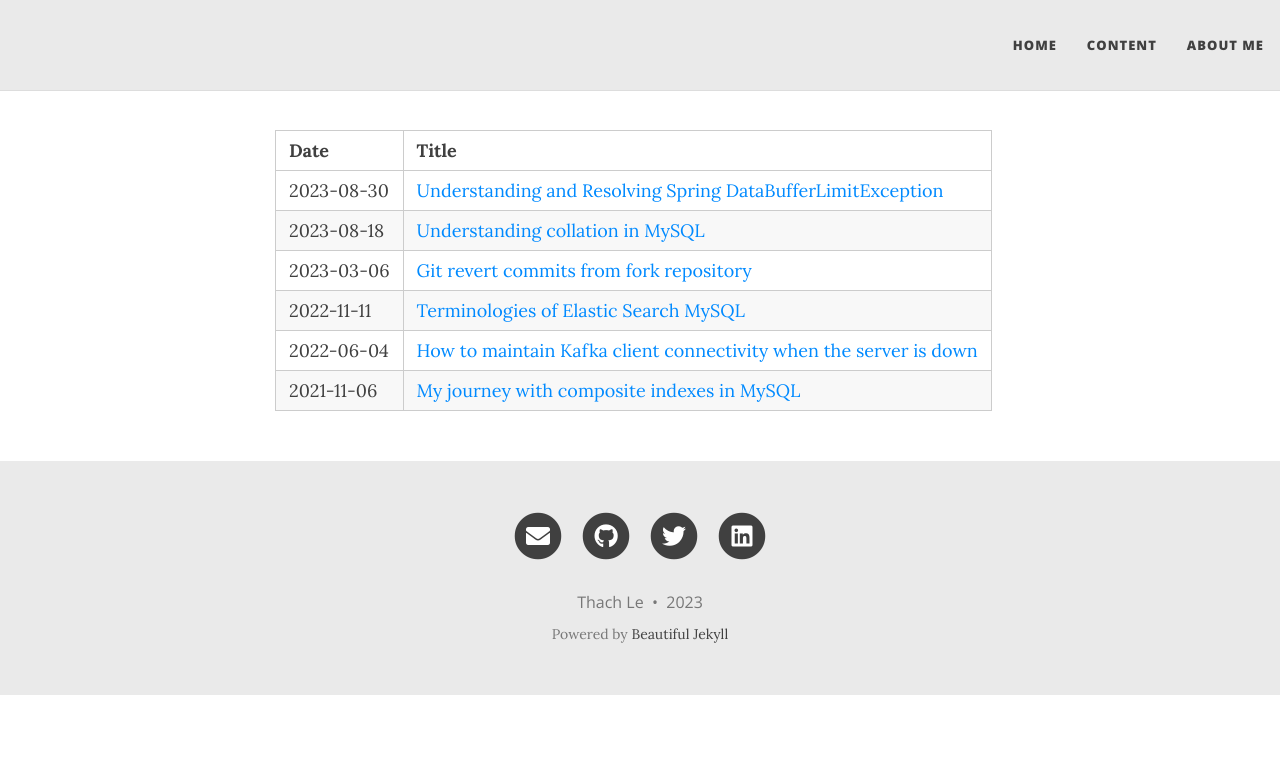
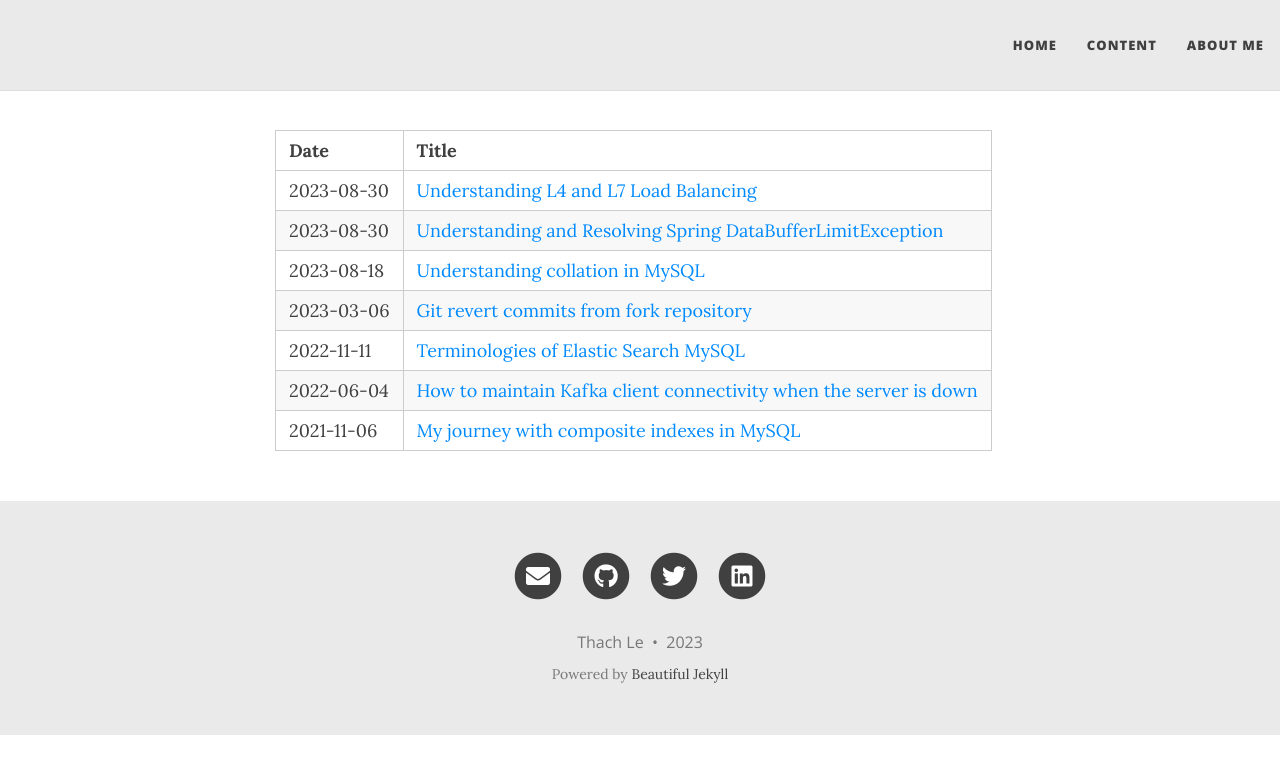
Before and after one commit to thachlp/thachlp.github.io, a Jekyll site: the page built from content.md, in a window 1280 px wide. Shown: the top 774 px of the page. Built offline with Jekyll 4.4.1, drawn with Linux system fonts in a browser that asks for light colours; nearby versions of some CDN libraries.

Commit message:
Update content.md

```diff
--- a/content.md
+++ b/content.md
@@ -4,6 +4,7 @@ layout: page
 
 | Date          | Title                                                       |
 |------------   |-------------------------------------------------------------|
+| 2023-08-30    | [Understanding L4 and L7 Load Balancing](https://thachlp.github.io/2023-10-29-understand-l4-and-l7-load-balancing/)
 | 2023-08-30    | [Understanding and Resolving Spring DataBufferLimitException](https://thachlp.github.io/2023-08-30-understanding-and-resolving-spring-databufferlimitexception/)                           |
 | 2023-08-18    | [Understanding collation in MySQL](https://thachlp.github.io/2023-08-18-understanding-collation-in-mysql/)                            |
 | 2023-03-06    | [Git revert commits from fork repository](https://thachlp.github.io/2023-03-06-git-revert-commit-fork-repository/)                     |
```
